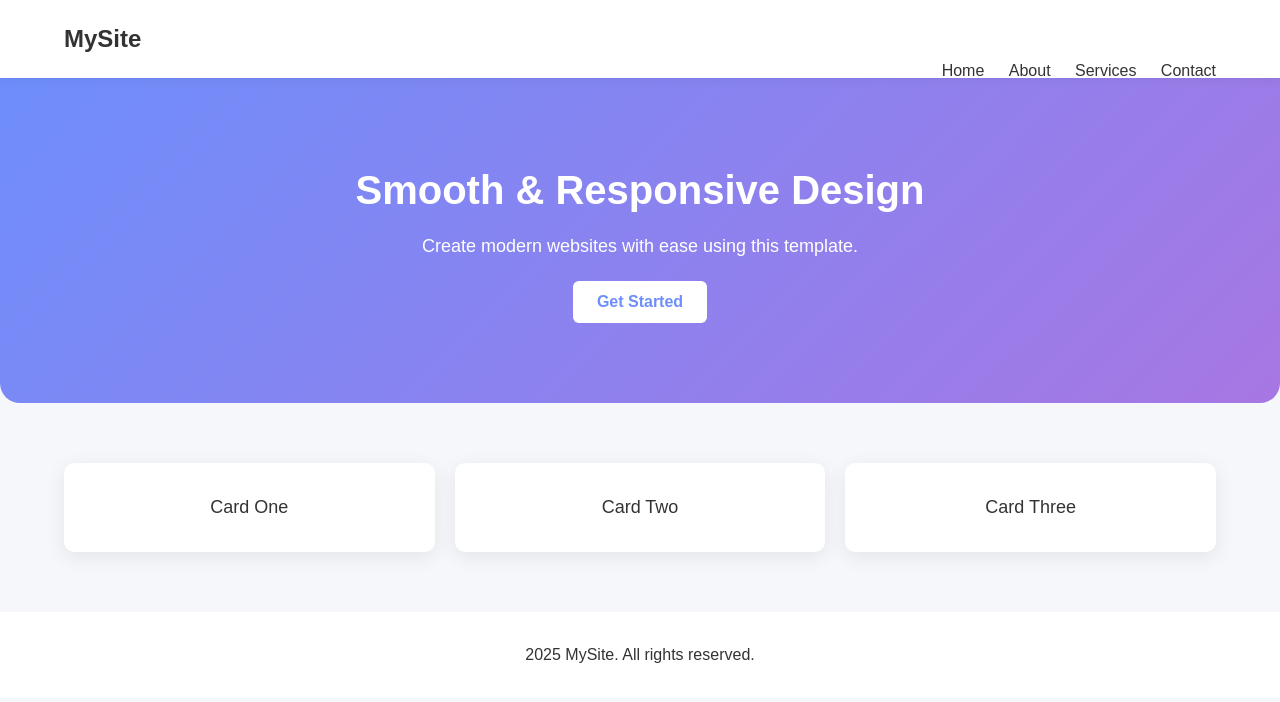
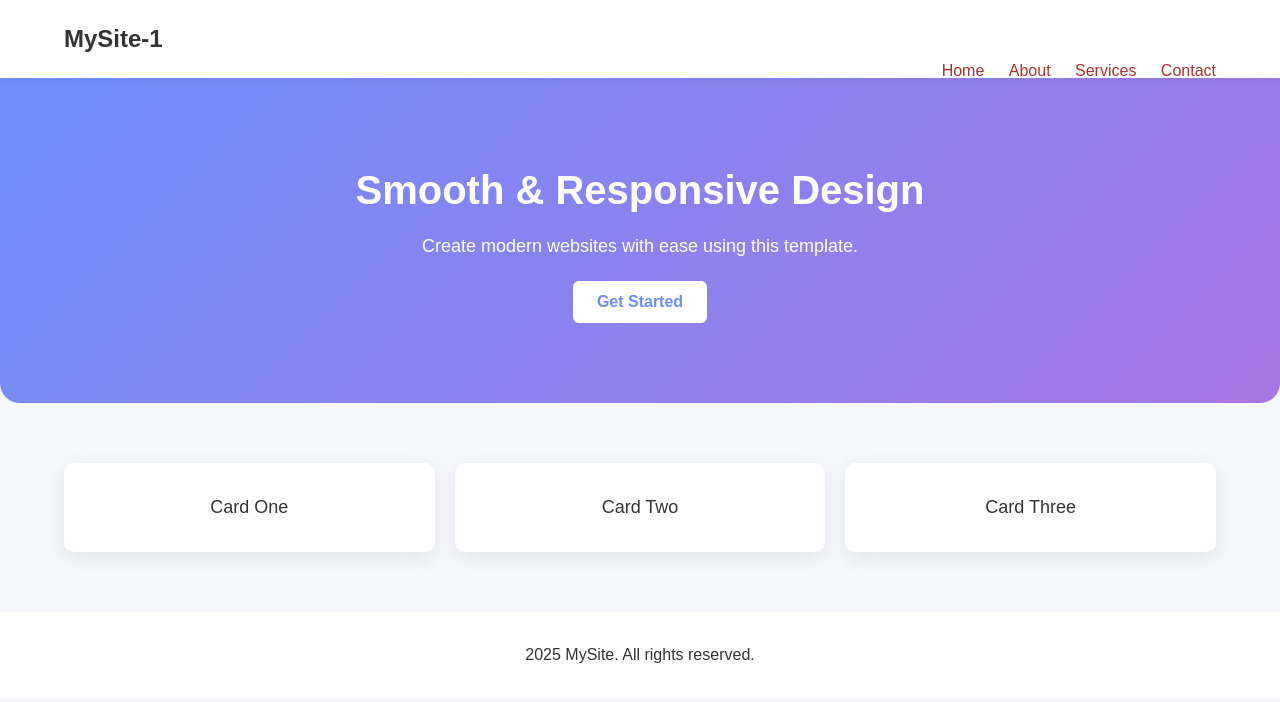
Before and after one commit to ABHISHEKTPETKAR08/workshop-repo, a plain HTML site: page index.html in a window 1280 px wide. Drawn offline with Linux system fonts and the light colour scheme.

Commit message:
deploy branch

```diff
--- a/homepage.css
+++ b/homepage.css
@@ -50,7 +50,7 @@ body {
 .nav a {
   margin-left: 20px;
   text-decoration: none;
-  color: #333;
+  color: #aa3131;
   font-weight: 500;
 }
 
--- a/index.html
+++ b/index.html
@@ -10,7 +10,7 @@
 
   <header class="header">
     <div class="container">
-      <h1 class="logo">MySite</h1>
+      <h1 class="logo">MySite-1</h1>
       <nav class="nav">
         <a href="#">Home</a>
         <a href="#">About</a>
```
